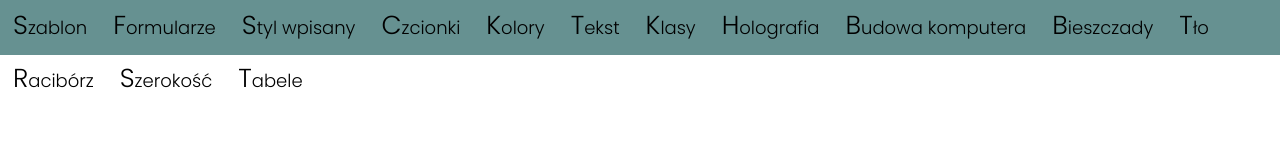
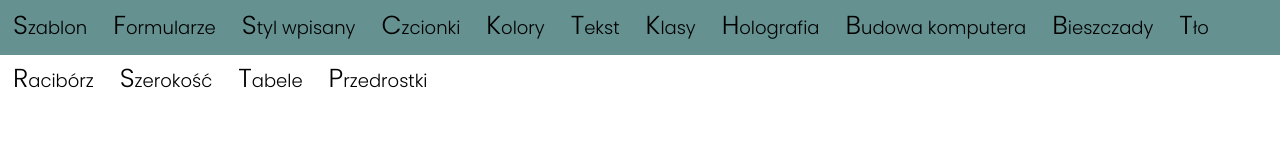
Before and after one commit to JonatanFront/Strona-internetowa, a plain HTML site: page index.html in a window 1280 px wide. Shown: the top 160 px of the page. Drawn offline with Linux system fonts and the light colour scheme.

Commit message:
Update index.html

```diff
--- a/index.html
+++ b/index.html
@@ -36,6 +36,7 @@
                 <li><a href="raciborz.html">Racibórz</a></li>
                 <li><a href="szerokosc.html">Szerokość</a></li>
                 <li><a href="tabele.html">Tabele</a></li>
+                <li><a href="przedrostki.html">Przedrostki</a></li>
 
                 </ul>
                 </div>
```
